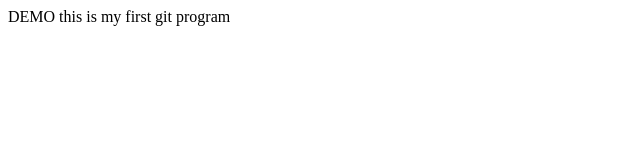
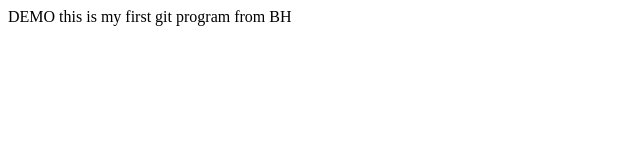
Before and after one commit to imDhruti/Command-test-, a plain HTML site: page index.html in a window 1280 px wide. Shown: the full height of the page, 0-640 px from the left. Drawn offline with Linux system fonts and the light colour scheme.

Commit message:
self commited

```diff
--- a/index.html
+++ b/index.html
@@ -7,6 +7,7 @@
     <title>Document</title>
 </head>
 <body>
-    DEMO this is my first git program
+    DEMO this is my first git program from BH
+
 </body>
 </html>
```
Also changed, not shown: imp.txt.
